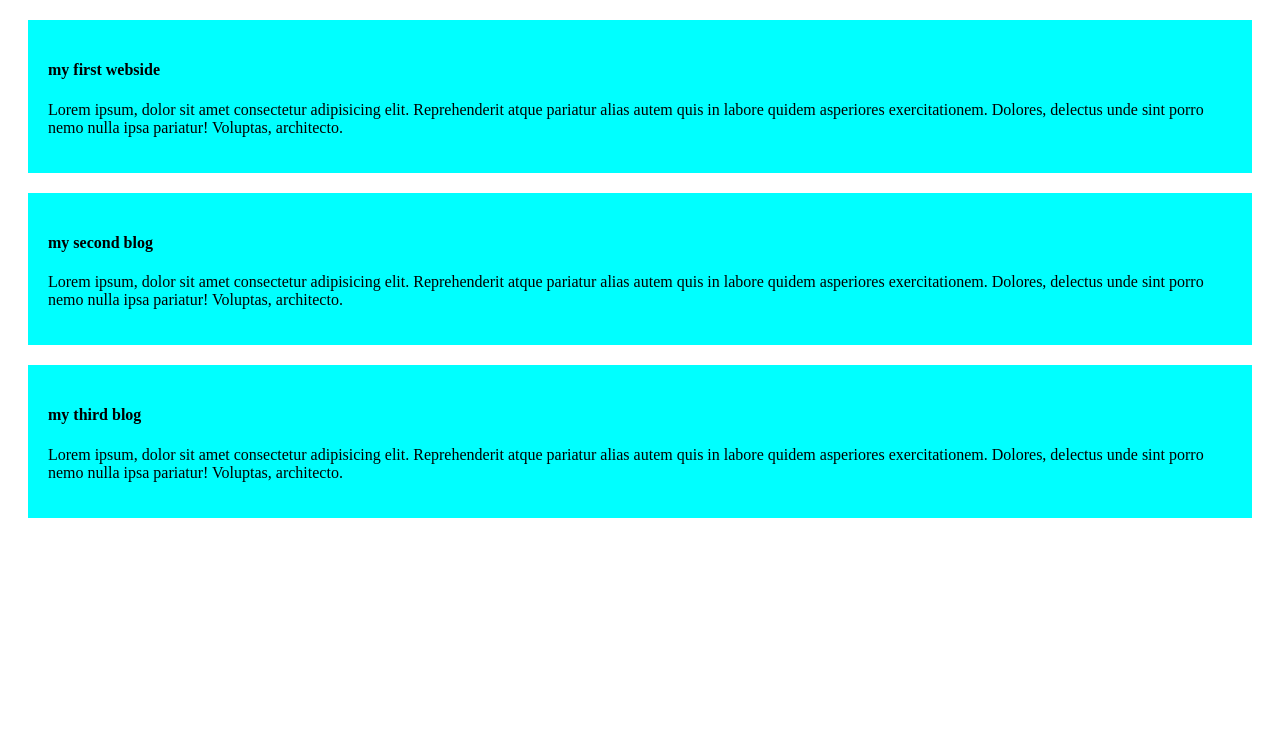
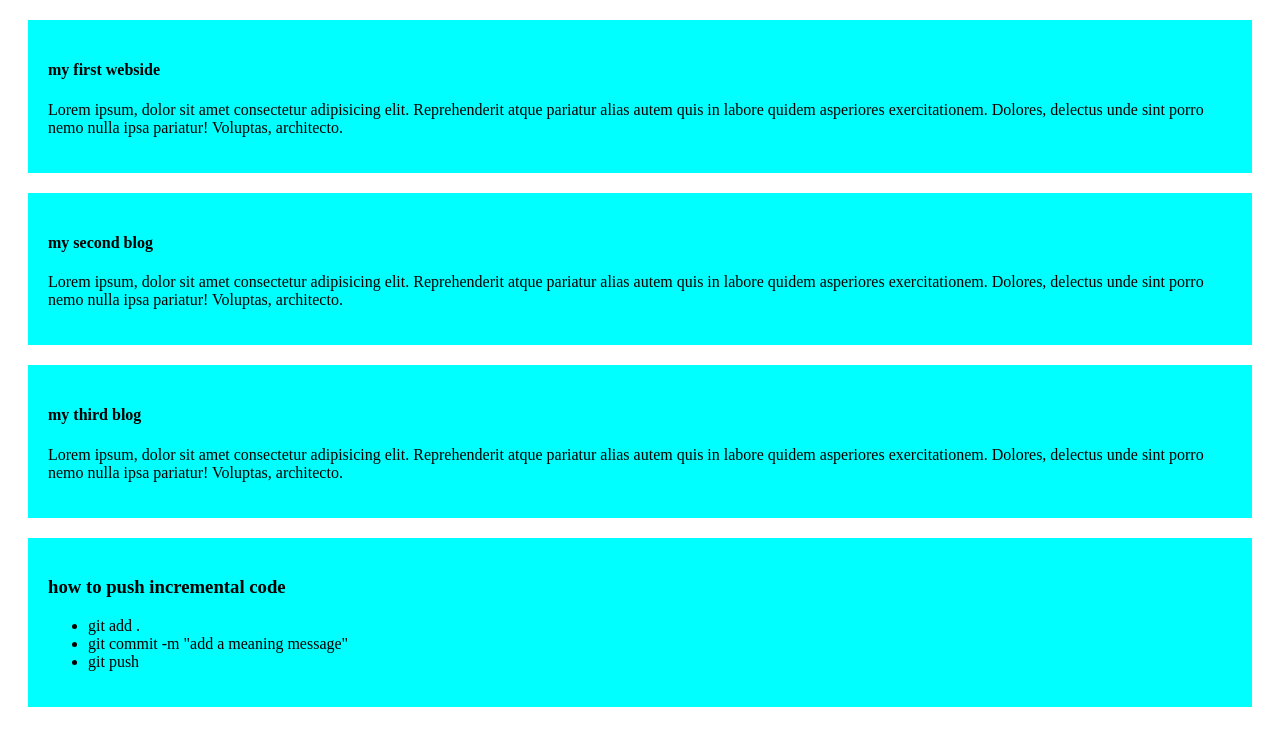
Before and after one commit to sumiakter46/my-simple-webside, a plain HTML site: page index.html in a window 1280 px wide. Drawn offline with Linux system fonts and the light colour scheme.

Commit message:
added list of incremental code

```diff
--- a/index.html
+++ b/index.html
@@ -19,6 +19,13 @@
         <h4> my third blog</h4>
 <p> Lorem ipsum, dolor sit amet consectetur adipisicing elit. Reprehenderit atque pariatur alias autem quis in labore quidem asperiores exercitationem. Dolores, delectus unde sint porro nemo nulla ipsa pariatur! Voluptas, architecto.</p>
 </div>
-
+    <div>
+        <h3> how to push incremental code</h3>
+        <ul>
+            <li> git add .</li>
+            <li> git commit -m "add a meaning message"</li>
+            <li> git push</li>
+        </ul>
+    </div>
 </body>
 </html>
```
